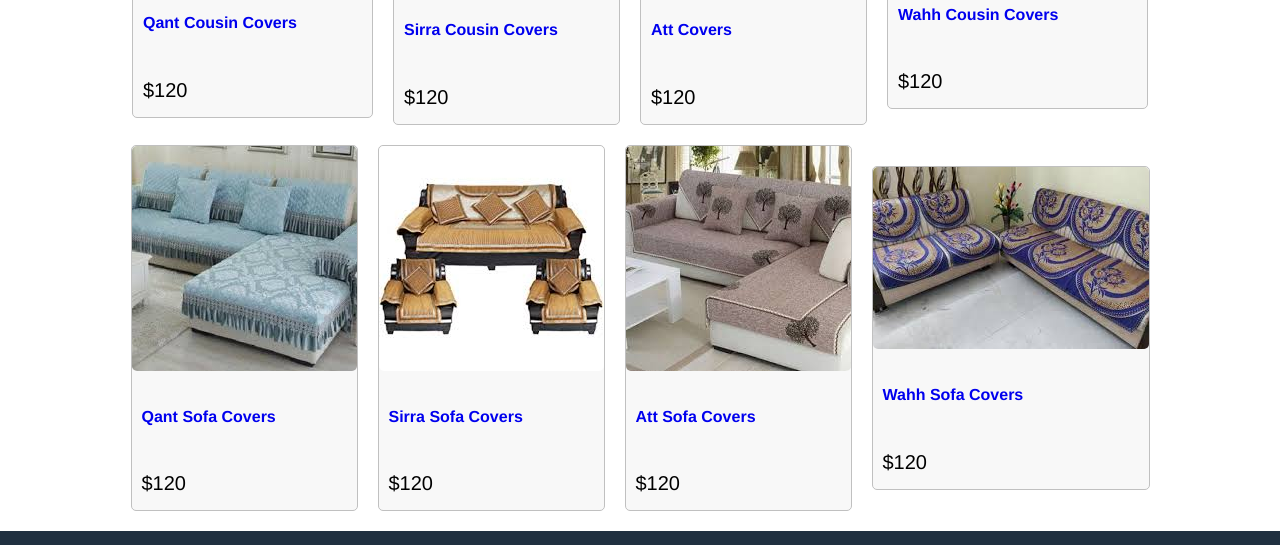
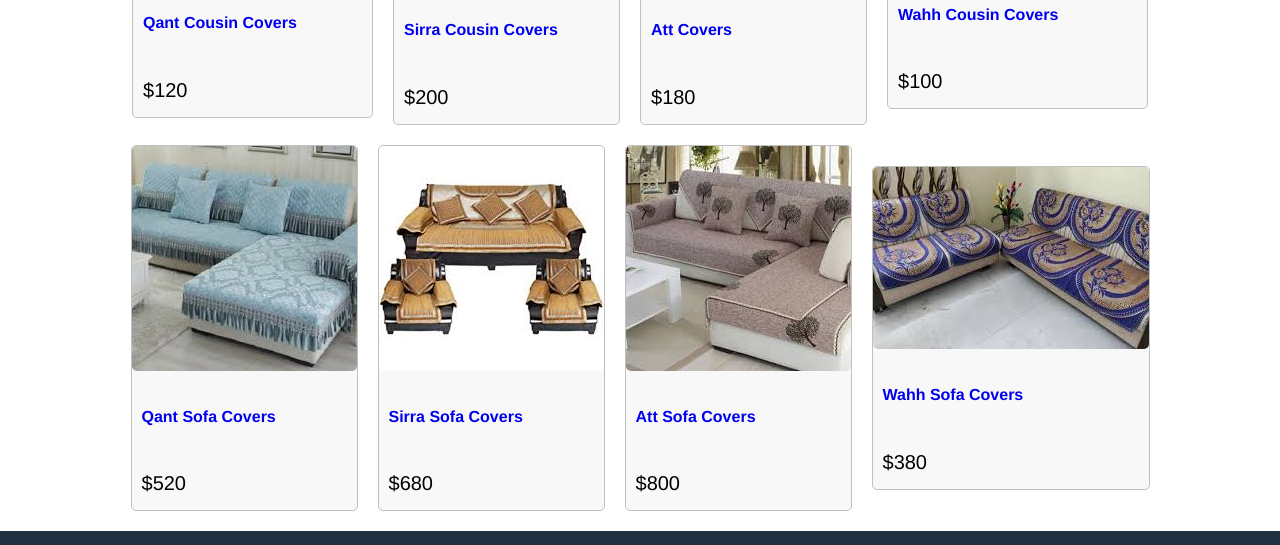
Before and after one commit to Gagandeep-Kaur-01/Shopping_Cart, a React (Create React App) app in the folder frontend/: page / in a window 1280 px wide. Shown: the part 312-857 px from the top of the page. Built offline with nearby package versions, Linux system fonts and the light colour scheme.

Commit message:
inserting dynamic data, set price

```diff
--- a/frontend/src/components/Products.js
+++ b/frontend/src/components/Products.js
@@ -39,7 +39,7 @@ function Product() {
                           <span> <i className="fa fa-star"></i> </span>
                           <span> <i className="fa fa-star"></i> </span>
                         </div>
-                        <div className="price">$120</div>
+                        <div className="price">${product.price}</div>
                       </div>
                     </div>
 
```
